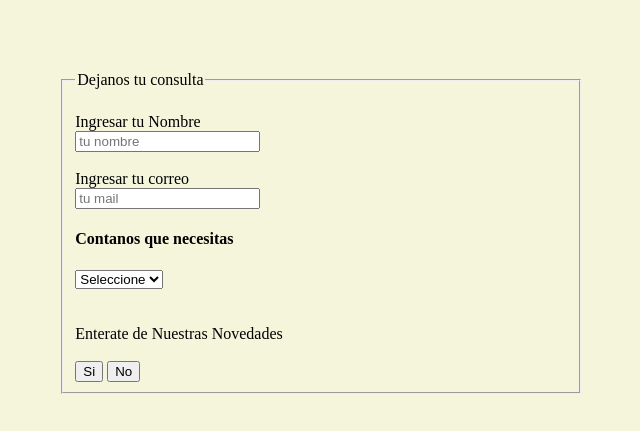
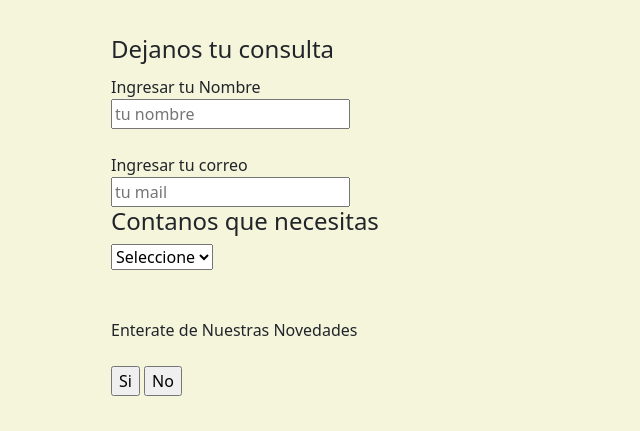
Before and after one commit to FrancisoArrambide/RepoPrueba, a plain HTML site: page pages/contacto.html in a window 1280 px wide. Shown: the part 217-648 px from the top of the page, without its empty margins (319-959 px from the left). Drawn offline with nearby package versions, Linux system fonts and the light colour scheme; files that its build step writes are made by us from their sources.

Commit message:
SegundaEntregaFinalArrambide

```diff
--- a/main.css
+++ b/main.css
@@ -68,9 +68,7 @@ li a {
 	text-decoration: none;
 	font-family: sans-serif;
 }
-a:hover {
-	background-color: rgb(200,186,151);
-}
+
 ul ul {
 /*width: 100%;
 position: absolute;*/
@@ -104,7 +102,7 @@ div p {font-size: 14px;
 
 }
 
-footer {
+.footer {
 	width: 100%;
 	display: flex;
 	align-items: center;
@@ -154,3 +152,16 @@ svg circle {
 .icon:hover circle {
 	stroke-dasharray: 220;
 }
+html {
+box-sizing: border-box;
+margin: 0 auto;
+width: 95%;
+background-color: beige;
+}
+
+body {
+	height: 100vh;
+	display: grid;
+	align-items: center;
+	justify-content: center;
+	background-color: beige;
--- a/pages/contacto.css
+++ b/pages/contacto.css
@@ -1,4 +1,18 @@
-html {background: beige;}
+html {box-sizing: border-box;
+      background-color: beige;}
+
+
+body {
+	align-items: center;
+	justify-content: center;
+	background-color: beige;
+ }
+ main {
+ 	align-items: center;
+ 	justify-content: center;
+ 	margin-left: 100px;
+ 	width: 100%;
+ }
 
 div h1 {
 	fronr-size: 14px;
--- a/pages/contacto.html
+++ b/pages/contacto.html
@@ -9,8 +9,9 @@
 	rel='stylesheet'>
 	<title>agape-barf</title>
 	<link rel="stylesheet" type="text/css" href="./contacto.css">
+	<link href="https://cdn.jsdelivr.net/npm/bootstrap@5.1.3/dist/css/bootstrap.min.css" rel="stylesheet" integrity="sha384-1BmE4kWBq78iYhFldvKuhfTAU6auU8tT94WrHftjDbrCEXSU1oBoqyl2QvZ6jIW3" crossorigin="anonymous">
 </head>
-<body>
+<body class="bg-transparent">
 
 <header>
 	<div>
@@ -111,5 +112,6 @@
 </div>
 
 </footer>
+<script src="https://cdn.jsdelivr.net/npm/bootstrap@5.1.3/dist/js/bootstrap.bundle.min.js" integrity="sha384-ka7Sk0Gln4gmtz2MlQnikT1wXgYsOg+OMhuP+IlRH9sENBO0LRn5q+8nbTov4+1p" crossorigin="anonymous"></script>
 </body>
 </html>
```
Also changed, not shown: index.html (+7 -4 lines), pages/comidas.html (+1 -0 lines), pages/que-hacemos.html (+3 -1 lines), pages/sobre-nosotros.html (+3 -2 lines).
